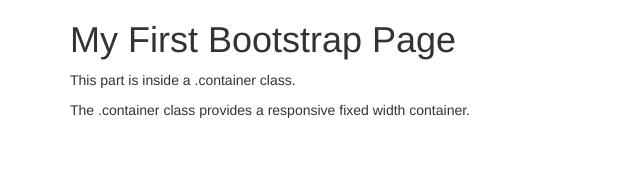
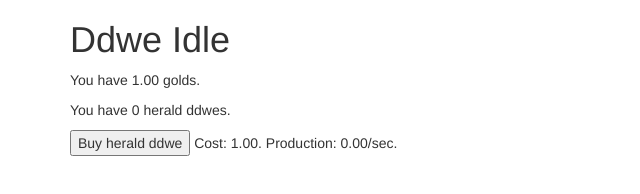
Before and after one commit to GTOL/ddwe-idle, a plain HTML site: page index.html in a window 1280 px wide. Shown: the whole page, without its empty margins (0-640 px from the left). Drawn offline with nearby package versions, Linux system fonts and the light colour scheme.

Commit message:
Finish version 1

```diff
--- a/index.html
+++ b/index.html
@@ -1,20 +1,43 @@
 <!DOCTYPE html>
 <html lang="en">
 <head>
-  <title>Bootstrap Example</title>
+  <title>Ddwe Idle</title>
   <meta charset="utf-8">
   <meta name="viewport" content="width=device-width, initial-scale=1">
   <link rel="stylesheet" href="https://maxcdn.bootstrapcdn.com/bootstrap/3.4.0/css/bootstrap.min.css">
   <script src="https://ajax.googleapis.com/ajax/libs/jquery/3.3.1/jquery.min.js"></script>
   <script src="https://maxcdn.bootstrapcdn.com/bootstrap/3.4.0/js/bootstrap.min.js"></script>
   <script src="js/ddwe.js"></script>
+  <script type="text/javascript">
+    var gold = 1;
+    $(document).ready(function(){
+      $("#buyHerald").click(function(){
+        if (gold >= heraldDdwe.price) {
+          gold -= heraldDdwe.price;
+          heraldDdwe.buy();
+        }
+      });
+    });
+    function update() {
+      $("#gold").text(gold.toFixed(2));
+      $("#herald").text(heraldDdwe.amount);
+      $("#heraldPrice").text(heraldDdwe.price.toFixed(2));
+      $("#heraldProduction").text((heraldDdwe.amount * heraldDdwe.production).toFixed(2));
+    }
+    function increaseGold() {
+      gold += heraldDdwe.amount * heraldDdwe.production;
+    }
+    var goldTask = setInterval(increaseGold, 1000);
+    var updateTask = setInterval(update, 1);
+  </script>
 </head>
 <body>
 
 <div class="container">
-  <h1>My First Bootstrap Page</h1>
-  <p>This part is inside a .container class.</p>
-  <p>The .container class provides a responsive fixed width container.</p>
+  <h1>Ddwe Idle</h1>
+  <p>You have <span id="gold"></span> golds.</p>
+  <p>You have <span id="herald"></span> herald ddwes.</p>
+  <p><button id="buyHerald">Buy herald ddwe</button> Cost: <span id="heraldPrice"></span>. Production: <span id="heraldProduction"></span>/sec.</p>
 </div>
 
 </body>
--- a/js/ddwe.js
+++ b/js/ddwe.js
@@ -1,11 +1,18 @@
 class ddwe {
-	constructor(level) {
-		this.level = level;
+	constructor(price, multiplier, production) {
+		this.price = price;
+		this.multiplier = multiplier;
+		this.production = production
+	}
+
+	amount = 0;
+
+	buy() {
+		this.amount++;
+		this.price *= this.multiplier;
 	}
 }
 
-var ddwe1 = new ddwe(1);
+var heraldDdwe = new ddwe(1, 1.2, 0.1);
 
-
-
-console.log(ddwe1);
+console.log(heraldDdwe);
```
